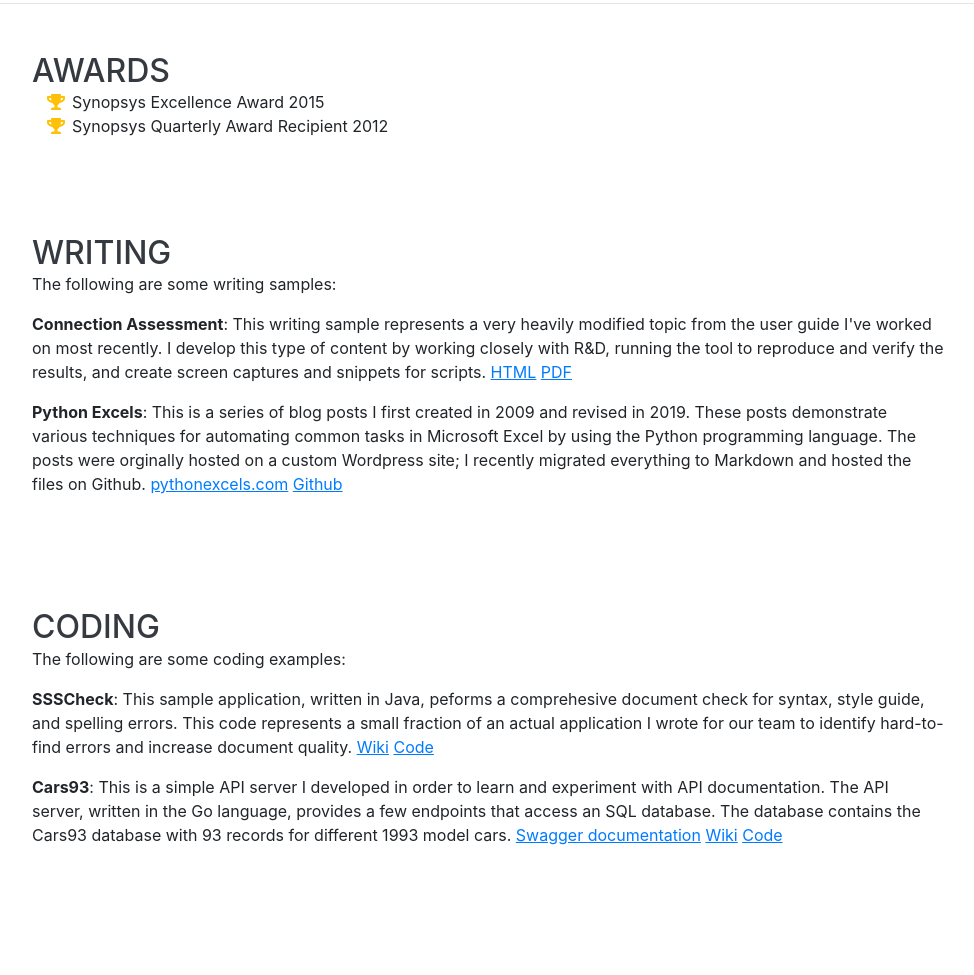
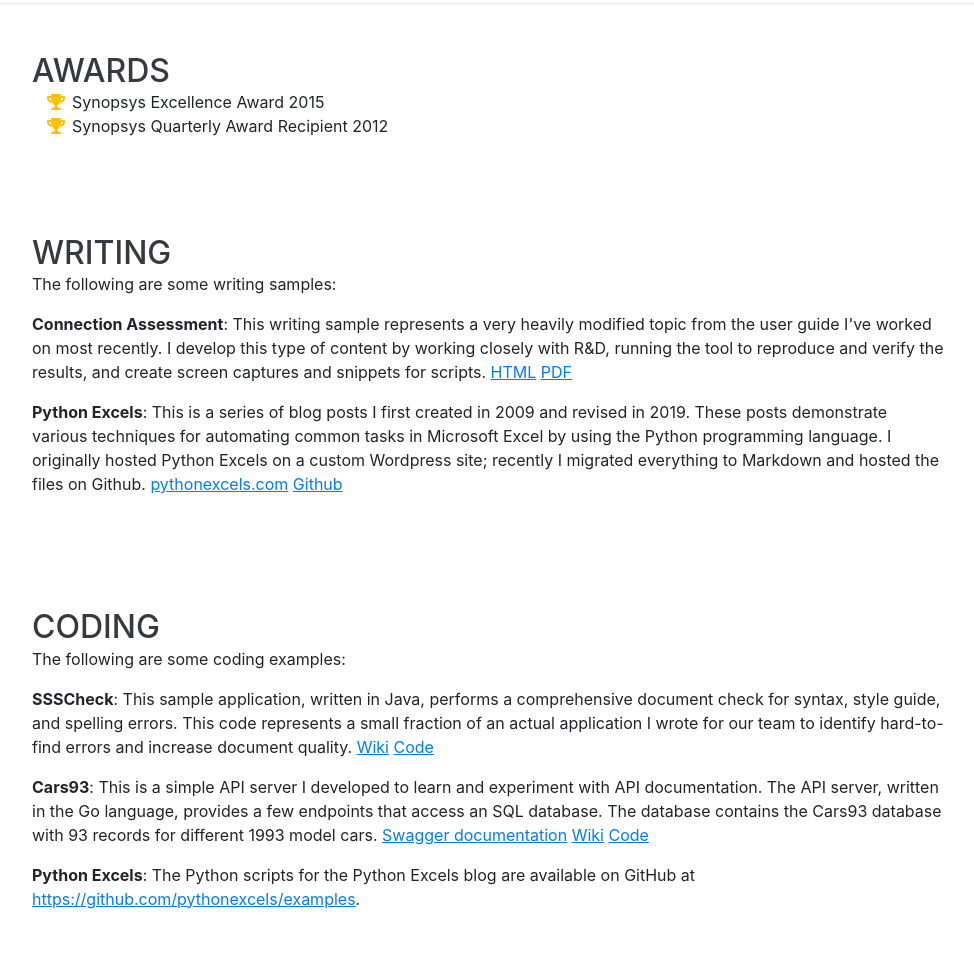
Before and after one commit to danwritesandcodes/PortfolioCV, a website with bundled scripts: page index.html in a window 1280 px wide. Shown: the part 2546-3521 px from the top of the page, without its empty margins (288-1262 px from the left). Before the commit the page ends 3457 px from the top, so only its background shows below. Built offline with nearby package versions, Linux system fonts and the light colour scheme; a web font is replaced by a local one.

Commit message:
2019-12-04 Updated index.html

```diff
--- a/index.html
+++ b/index.html
@@ -239,9 +239,8 @@
         <div class="w-100">
             <h2 class="mb-0">Writing</h2>
             <p>The following are some writing samples:</p>
-            <p><strong>Connection Assessment</strong>: This writing sample represents a very heavily modified topic from the user guide I've worked on most recently. I develop this type of content by working closely with R&D, running the tool to reproduce and verify the results, and create screen captures and snippets for scripts. <a href="connection_assessment/connection_assessment.html" target="_blank" style="text-decoration: underline;">HTML</a> <a href="connection_assessment/ConnectionAssessment.pdf" style="text-decoration: underline;">PDF</a></p>
-            <p><strong>Python Excels</strong>: This is a series of blog posts I first created in 2009 and revised in 2019. These posts demonstrate various techniques for automating common tasks in Microsoft Excel by using the Python programming language. The posts were orginally hosted on a custom Wordpress site; I recently migrated everything to Markdown and hosted the files on Github. <a href="https://pythonexcels.com" target="_blank" style="text-decoration: underline;">pythonexcels.com</a> <a href="https://github.com/pythonexcels/examples" target="_blank" style="text-decoration: underline;">Github</a> </p>
-
+            <p><strong>Connection Assessment</strong>: This writing sample represents a very heavily modified topic from the user guide I've worked on most recently. I develop this type of content by working closely with R&D, running the tool to reproduce and verify the results, and create screen captures and snippets for scripts. <a href="connection_assessment/connection_assessment.html" target="_blank" style="text-decoration: underline;">HTML</a> <a href="connection_assessment/ConnectionAssessment.pdf" target="_blank" style="text-decoration: underline;">PDF</a></p>
+            <p><strong>Python Excels</strong>: This is a series of blog posts I first created in 2009 and revised in 2019. These posts demonstrate various techniques for automating common tasks in Microsoft Excel by using the Python programming language. I originally hosted Python Excels on a custom Wordpress site; recently I migrated everything to Markdown and hosted the files on Github. <a href="https://pythonexcels.com" target="_blank" style="text-decoration: underline;">pythonexcels.com</a> <a href="https://github.com/pythonexcels/examples" target="_blank" style="text-decoration: underline;">Github</a></p>
         </div>
     </section>
 
@@ -249,8 +248,11 @@
         <div class="w-100">
             <h2 class="mb-0">Coding</h2>
             <p>The following are some coding examples:</p>
-            <p><strong>SSSCheck</strong>: This sample application, written in Java, peforms a comprehesive document check for syntax, style guide, and spelling errors. This code represents a small fraction of an actual application I wrote for our team to identify hard-to-find errors and increase document quality. <a href="https://github.com/danwritesandcodes/SSSCheck/wiki/1-Overview" target="_blank" style="text-decoration: underline;">Wiki</a> <a href="https://github.com/danwritesandcodes/SSSCheck" target="_blank" style="text-decoration: underline;">Code</a></p>
-            <p><strong>Cars93</strong>: This is a simple API server I developed in order to learn and experiment with API documentation. The API server, written in the Go language, provides a few endpoints that access an SQL database. The database contains the Cars93 database with 93 records for different 1993 model cars. <a href="https://swaggerhub.com" target="_blank" style="text-decoration: underline;">Swagger documentation</a> <a href="https://github.com/danwritesandcodes/Cars93API/wiki" target="_blank" style="text-decoration: underline;">Wiki</a> <a href="https://github.com/danwritesandcodes/Cars93API" target="_blank" style="text-decoration: underline;">Code</a></p>
+            <p><strong>SSSCheck</strong>: This sample application, written in Java, performs a comprehensive document check for syntax, style guide, and spelling errors. This code represents a small fraction of an actual application I wrote for our team to identify hard-to-find errors and increase document quality. <a href="https://github.com/danwritesandcodes/SSSCheck/wiki/1-Overview" target="_blank" style="text-decoration: underline;">Wiki</a> <a href="https://github.com/danwritesandcodes/SSSCheck" target="_blank" style="text-decoration: underline;">Code</a></p>
+            <p><strong>Cars93</strong>: This is a simple API server I developed to learn and experiment with API documentation. The API server, written in the Go language, provides a few endpoints that access an SQL database. The database contains the Cars93 database with 93 records for different 1993 model cars. <a href="https://swaggerhub.com" target="_blank" style="text-decoration: underline;">Swagger documentation</a> <a href="https://github.com/danwritesandcodes/Cars93API/wiki" target="_blank" style="text-decoration: underline;">Wiki</a> <a href="https://github.com/danwritesandcodes/Cars93API" target="_blank" style="text-decoration: underline;">Code</a></p>
+
+            <p><strong>Python Excels</strong>: The Python scripts for the Python Excels blog are available on GitHub at <a href="https://github.com/pythonexcels/examples" target="_blank" style="text-decoration: underline;">https://github.com/pythonexcels/examples</a>.</p>
+
         </div>
     </section>
 
```
